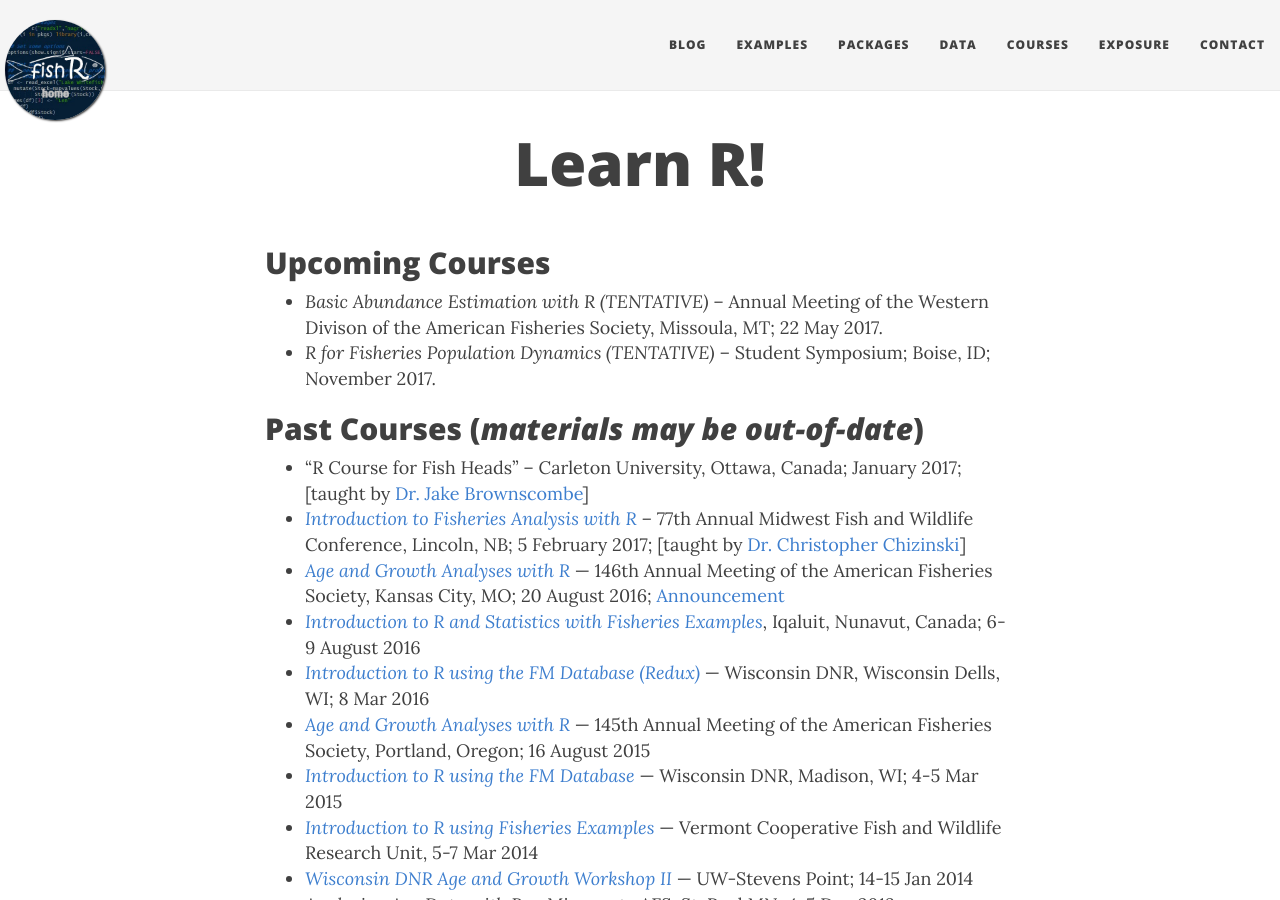
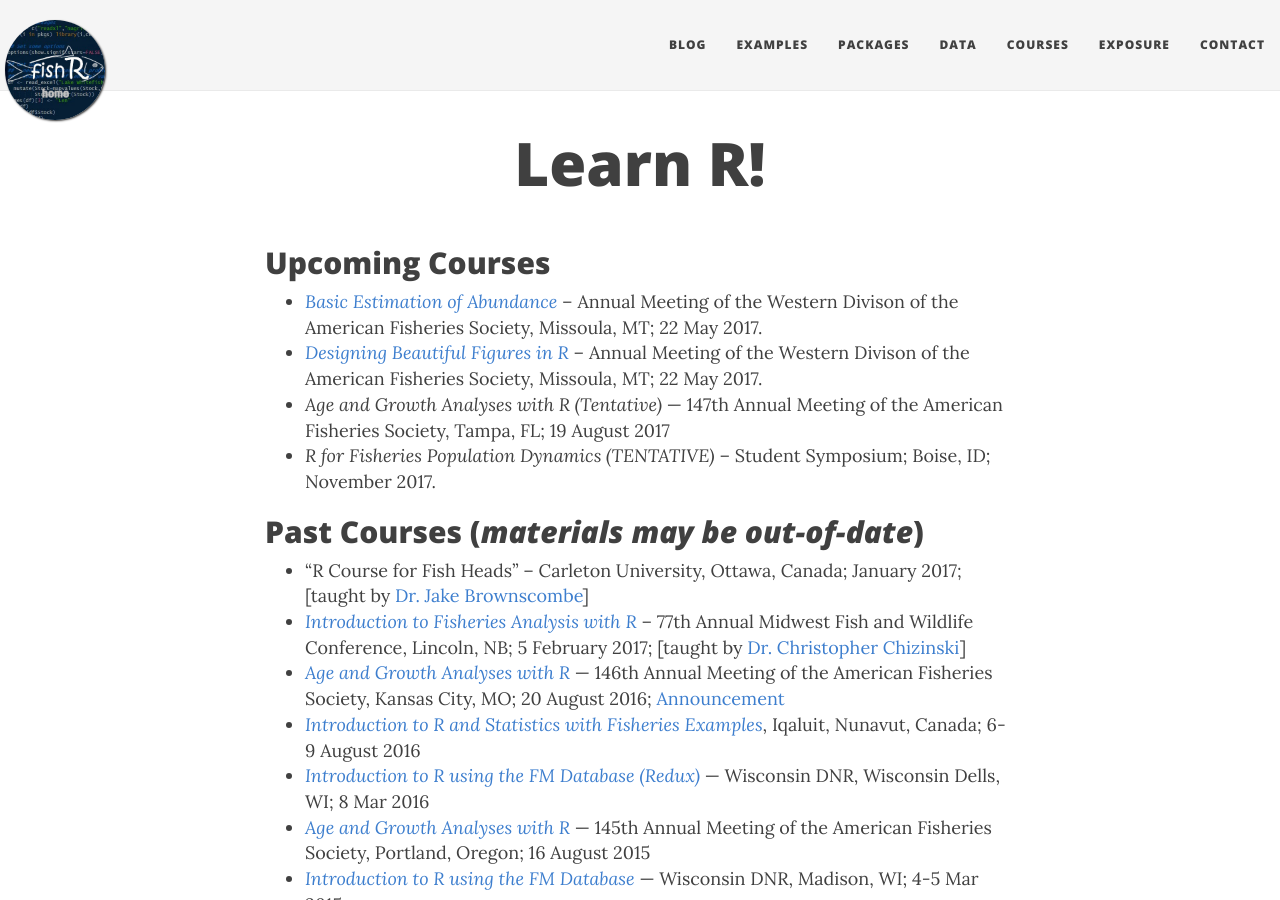
Before and after one commit to droglenc/fishR, a Jekyll site: the page built from courses.md, in a window 1280 px wide and 900 px high. Built offline with Jekyll 4.4.1, drawn with Linux system fonts in a browser that asks for light colours; nearby versions of some CDN libraries.

Commit message:
Updated courses

```diff
--- a/courses.md
+++ b/courses.md
@@ -4,7 +4,9 @@ title: Learn R!
 ---
 
 ## Upcoming Courses
-* *Basic Abundance Estimation with R (TENTATIVE)* -- Annual Meeting of the Western Divison of the American Fisheries Society, Missoula, MT; 22 May 2017.
+* [*Basic Estimation of Abundance*](http://wdmtg.fisheries.org/workshops-trips/) -- Annual Meeting of the Western Divison of the American Fisheries Society, Missoula, MT; 22 May 2017.
+* [*Designing Beautiful Figures in R*](http://wdmtg.fisheries.org/workshops-trips/) -- Annual Meeting of the Western Divison of the American Fisheries Society, Missoula, MT; 22 May 2017.
+* *Age and Growth Analyses with R (Tentative)* — 147th Annual Meeting of the American Fisheries Society, Tampa, FL; 19 August 2017
 * *R for Fisheries Population Dynamics (TENTATIVE)* -- Student Symposium; Boise, ID; November 2017.
 
 ## Past Courses (*materials may be out-of-date*)
```
